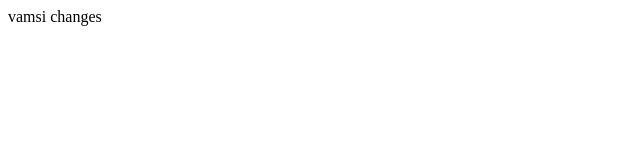
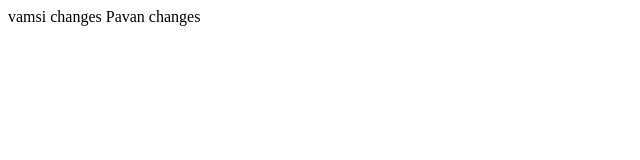
Before and after one commit to vamsinalabothu/VamsiPavan, a plain HTML site: page index.html in a window 1280 px wide. Shown: the whole page, without its empty margins (0-640 px from the left). Drawn offline with Linux system fonts and the light colour scheme.

Commit message:
Pavan changes

```diff
--- a/index.html
+++ b/index.html
@@ -7,5 +7,6 @@
 </head>
 <body>
   vamsi changes
+  Pavan changes
 </body>
 </html>
```
